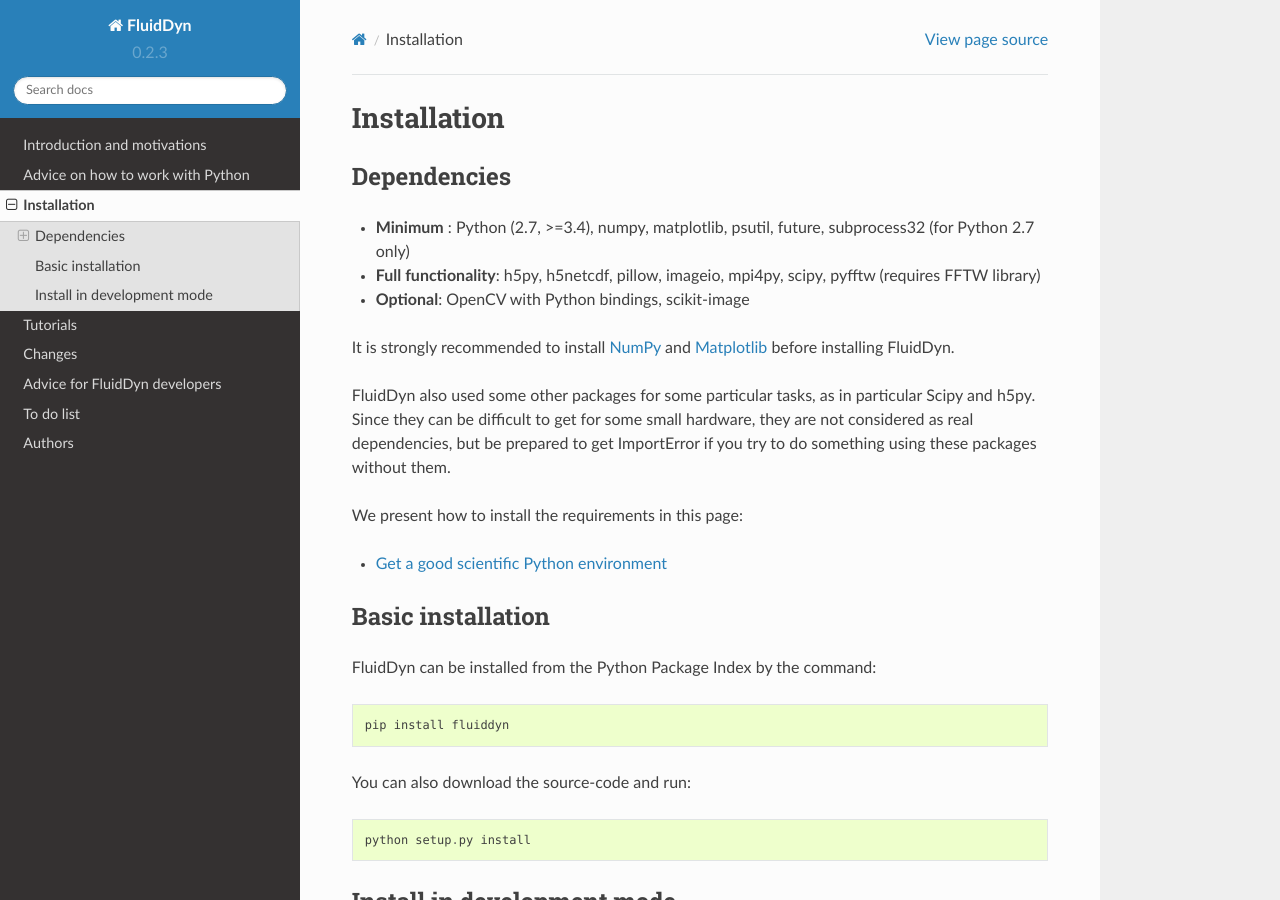
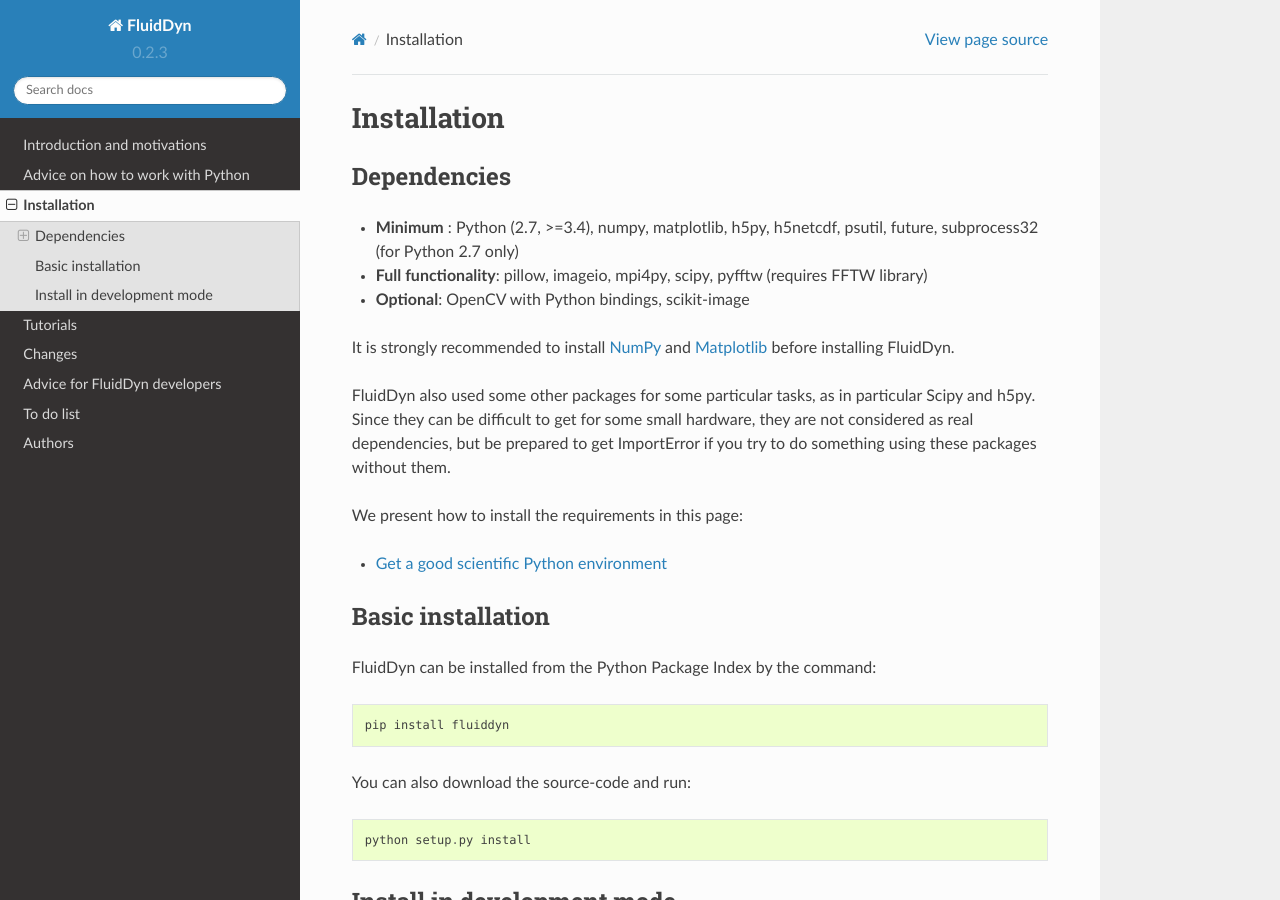
Before and after one commit to fluiddyn/fluiddyn, a Sphinx documentation site: the page built from doc/install.rst, in a window 1280 px wide and 900 px high. Built offline with Sphinx 7.4.7 and the Read the Docs theme 2.0.0, drawn with Linux system fonts in a browser that asks for light colours; pages that are not in the unit, such as notebooks, are missing from menus.

Commit message:
Compatibity py37

```diff
--- a/doc/get_good_Python_env.rst
+++ b/doc/get_good_Python_env.rst
@@ -32,8 +32,8 @@
 
 You are then ready to run typical conda and pip install commands, for example::
 
-  conda install numpy scipy matplotlib blas=*=openblas
-  conda pandas h5py ipython jupyterlab imageio cython psutil
+  conda install numpy matplotlib h5py blas=*=openblas
+  conda scipy pandas ipython jupyterlab imageio cython psutil
 
   # if you use Spyder (good idea if you do not use a good Python editor)
   conda install spyder
--- a/doc/install.rst
+++ b/doc/install.rst
@@ -4,11 +4,11 @@
 Dependencies
 ------------
 
-- **Minimum** : Python (2.7, >=3.4), numpy, matplotlib, psutil, future,
-  subprocess32 (for Python 2.7 only)
+- **Minimum** : Python (2.7, >=3.4), numpy, matplotlib, h5py, h5netcdf, psutil,
+  future, subprocess32 (for Python 2.7 only)
 
-- **Full functionality**: h5py, h5netcdf, pillow, imageio, mpi4py, scipy,
-  pyfftw (requires FFTW library)
+- **Full functionality**: pillow, imageio, mpi4py, scipy, pyfftw (requires FFTW
+  library)
 
 - **Optional**: OpenCV with Python bindings, scikit-image
 
--- a/setup.py
+++ b/setup.py
@@ -29,7 +29,8 @@
     devstatus = 'Development Status :: 5 - Production/Stable'
 
 
-install_requires = ['numpy', 'matplotlib', 'psutil >= 5.2.1', 'future']
+install_requires = [
+    'numpy', 'matplotlib', 'h5py', 'h5netcdf', 'psutil >= 5.2.1', 'future']
 # Even though we also use scipy, we don't require its installation
 # because it can be heavy to install.
 
```
Also changed, not shown: other parts of doc/get_good_Python_env.rst (+1 -1 lines), 1 other file.
